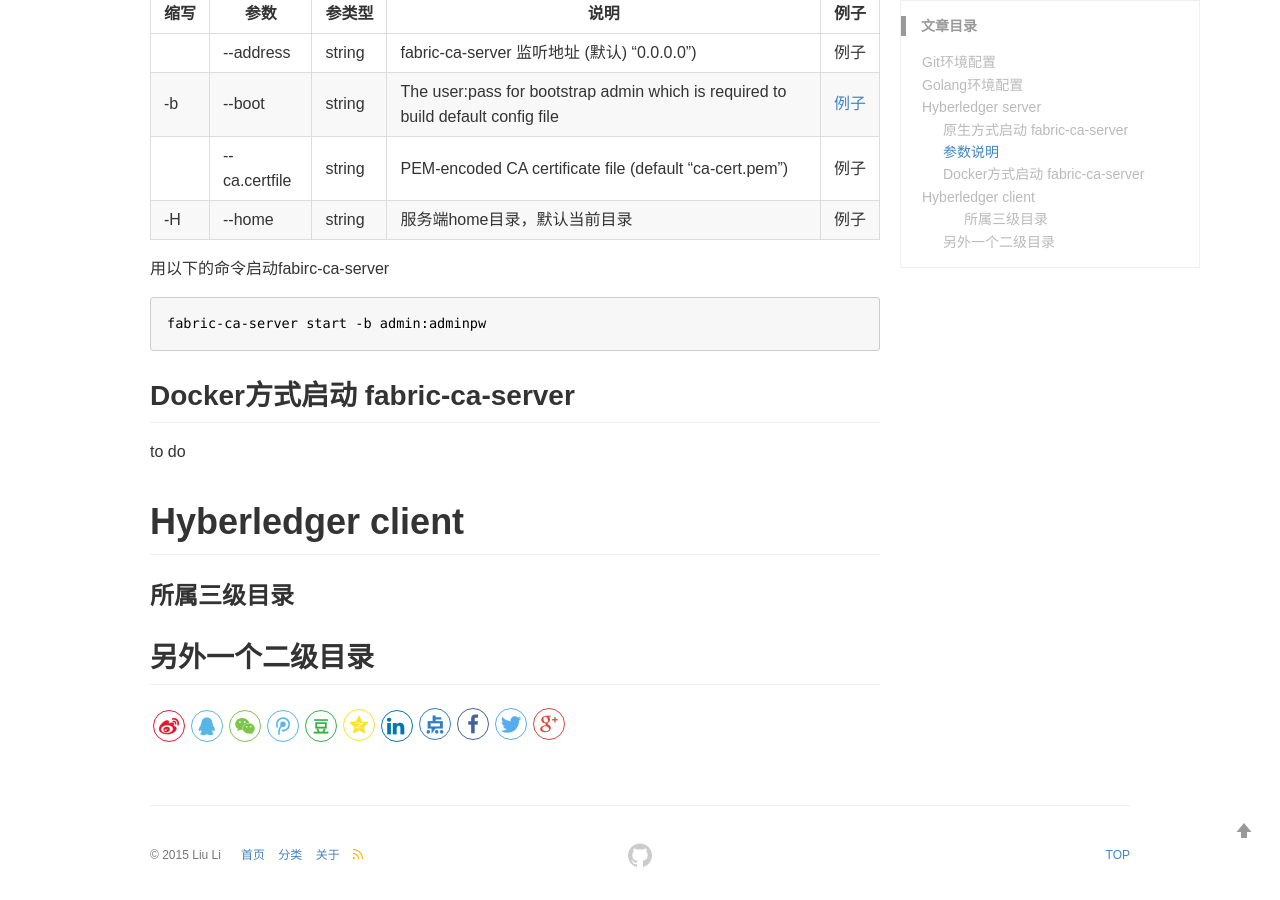
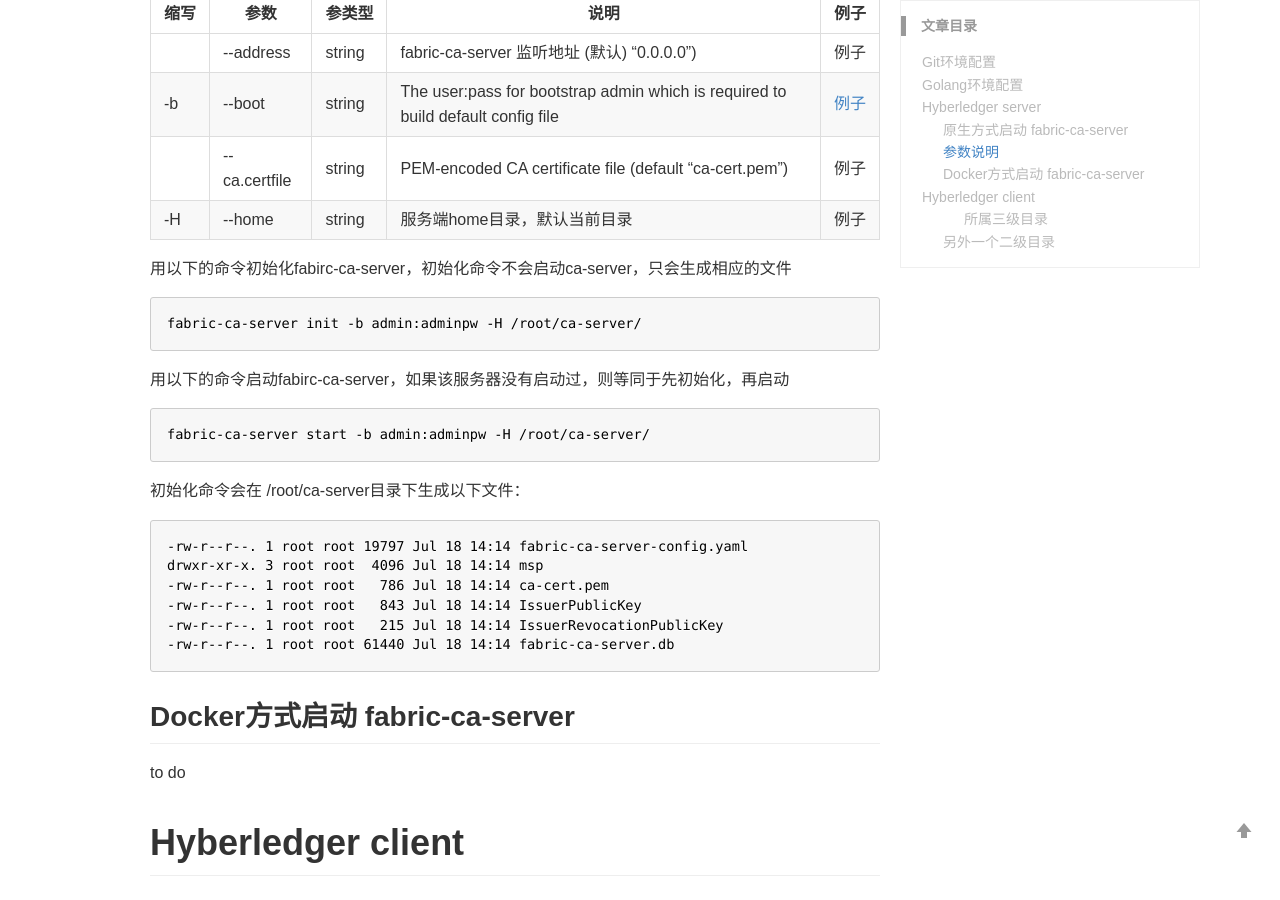
Before and after one commit to nox60/nox60.github.io, a Jekyll site: the page built from _posts/2019-07-18-Hyperledge-fabirc-ca.md, in a window 1280 px wide and 900 px high, scrolled down 1996 px. Built offline with Jekyll 4.4.1, drawn with Linux system fonts in a browser that asks for light colours; our own code applies the rules of GitHub Pages for plain Markdown files; comment, search, counter and statistics services are not loaded.

Commit message:
Update some conents

````diff
--- a/_posts/2019-07-18-Hyperledge-fabirc-ca.md
+++ b/_posts/2019-07-18-Hyperledge-fabirc-ca.md
@@ -85,11 +85,32 @@
 | -H | -&zwnj;-home | string    | 服务端home目录，默认当前目录 | <a name="锚点名称">例子</a> |
 
 
-<a name="start_ca_server">用以下的命令启动fabirc-ca-server </a>
+
+<a name="init_ca_server">用以下的命令初始化fabirc-ca-server，初始化命令不会启动ca-server，只会生成相应的文件 </a>
+
+```init
+fabric-ca-server init -b admin:adminpw -H /root/ca-server/
+```
+
+
+<a name="start_ca_server">用以下的命令启动fabirc-ca-server，如果该服务器没有启动过，则等同于先初始化，再启动 </a>
 
 ```start
-fabric-ca-server start -b admin:adminpw
+fabric-ca-server start -b admin:adminpw -H /root/ca-server/
 ```
+
+初始化命令会在 /root/ca-server目录下生成以下文件：
+
+```files
+-rw-r--r--. 1 root root 19797 Jul 18 14:14 fabric-ca-server-config.yaml
+drwxr-xr-x. 3 root root  4096 Jul 18 14:14 msp
+-rw-r--r--. 1 root root   786 Jul 18 14:14 ca-cert.pem
+-rw-r--r--. 1 root root   843 Jul 18 14:14 IssuerPublicKey
+-rw-r--r--. 1 root root   215 Jul 18 14:14 IssuerRevocationPublicKey
+-rw-r--r--. 1 root root 61440 Jul 18 14:14 fabric-ca-server.db
+```
+
+
 
 ## Docker方式启动 fabric-ca-server
 
````
